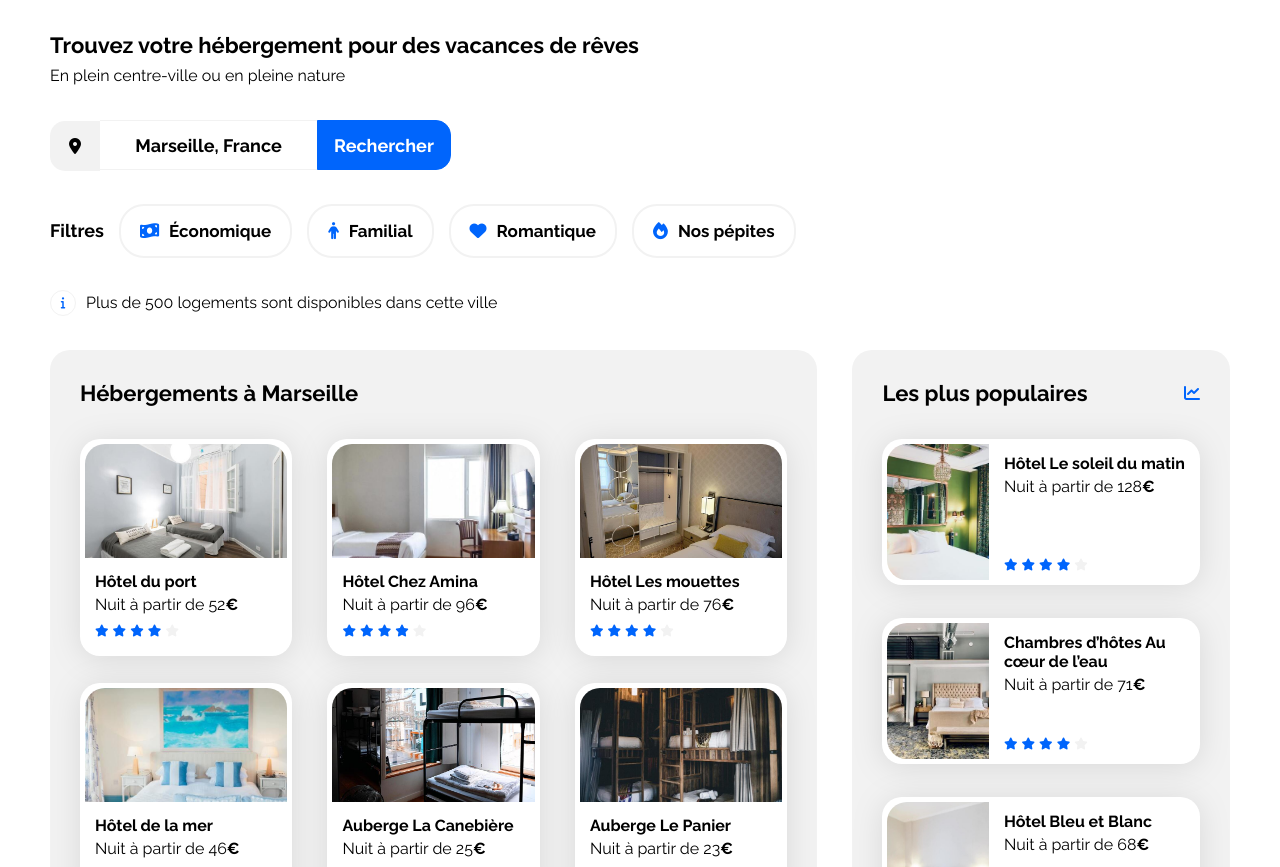
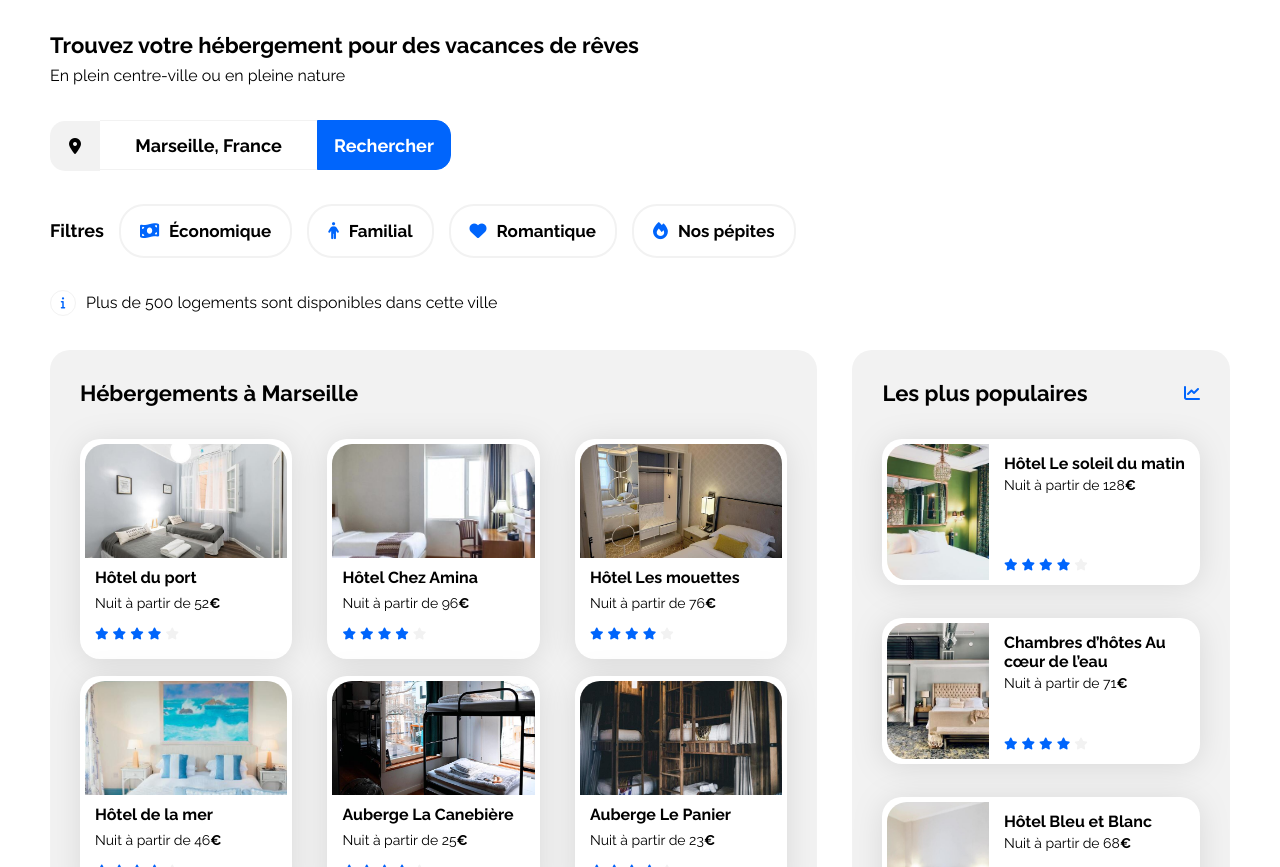
Before and after one commit to 16caracteres/Andriamahatratra_Camille_1_code_10023, a plain HTML site: page index.html in a window 1280 px wide. Shown: the part 82-949 px from the top of the page. Drawn offline with Linux system fonts and the light colour scheme.

Commit message:
Correction cartes et finalisation

```diff
--- a/css/style.css
+++ b/css/style.css
@@ -219,7 +219,11 @@ nav a.active, nav a:hover {
 }
 
 .card-title {
-    font-size: 16px;
+    font-size: 1rem;
+}
+
+.card-subtitle {
+    font-size: 0.875rem;
 }
 
 .euro {
@@ -258,14 +262,15 @@ nav a.active, nav a:hover {
 }
 
 .hebergements-cards a{
-    min-width: 30%;
-    max-width: 30%;
+    width: 30%;
 }
-/*
-.hebergements-cards .card {
-    height: 250px;
+
+.hebergements .card {
+    display: flex;
+    flex-direction: column;
+    height: 100%;
 }
-*/
+
 .hebergements-cards img {
     height: 114px;
     width: 100%;
@@ -279,6 +284,7 @@ nav a.active, nav a:hover {
     display: flex;
     flex-direction: column;
     justify-content: space-between;
+    flex: 1;
 }
 
 .hebergements-cards .card-title {
@@ -291,7 +297,7 @@ nav a.active, nav a:hover {
 }
 
 .hebergements-cards .card-rating {
-    margin-top: 4px;
+    margin-top: auto;
     margin-bottom: 10px;
 }
 
@@ -349,7 +355,7 @@ nav a.active, nav a:hover {
 
 .activites {
     margin-top: 65px;
-    margin-bottom: 65px; /* à retirer une fois le footer fait */
+    margin-bottom: 65px;
 }
 
 .activites-cards {
--- a/index.html
+++ b/index.html
@@ -63,10 +63,8 @@
                         <article class="card">
                             <img src="./images/hebergements/fred-kleber.jpg" alt="Image de la chambre d'hôtel montrant deux lits">
                                 <div class="card-content">
-                                    <div class="card-txt">
                                     <h3 class="card-title">Hôtel du port</h3>
                                     <p class="card-subtitle">Nuit à partir de 52<span class="euro">€</span></p>
-                                    </div>
                                     <div class="card-rating">
                                         <i class="fa-xs fa-solid fa-star" aria-hidden="true"></i>
                                         <i class="fa-xs fa-solid fa-star" aria-hidden="true"></i>
@@ -82,10 +80,8 @@
                         <article class="card">
                             <img src="./images/hebergements/febrian-zakaria.jpg" alt="Image de la chambre d'hôtel montrant un lit et un bureau">
                                 <div class="card-content">
-                                    <div class="card-txt">
                                     <h3 class="card-title">Hôtel Chez Amina</h3>
                                     <p class="card-subtitle">Nuit à partir de 96<span class="euro">€</span></p>
-                                    </div>
                                     <div class="card-rating">
                                         <i class="fa-xs fa-solid fa-star" aria-hidden="true"></i>
                                         <i class="fa-xs fa-solid fa-star" aria-hidden="true"></i>
@@ -101,10 +97,8 @@
                         <article class="card">
                             <img src="./images/hebergements/reisetopia.jpg" alt="Image de la chambre d'hôtel montrant un lit et une armoire">
                                 <div class="card-content">
-                                    <div class="card-txt">
                                     <h3 class="card-title">Hôtel Les mouettes</h3>
                                     <p class="card-subtitle">Nuit à partir de 76<span class="euro">€</span></p>
-                                    </div>
                                     <div class="card-rating">
                                         <i class="fa-xs fa-solid fa-star" aria-hidden="true"></i>
                                         <i class="fa-xs fa-solid fa-star" aria-hidden="true"></i>
@@ -120,10 +114,8 @@
                         <article class="card">
                             <img src="./images/hebergements/annie-spratt.jpg" alt="Image de la chambre d'hôtel montrant un lit dans une décoration marine">
                                 <div class="card-content">
-                                    <div class="card-txt">
                                     <h3 class="card-title">Hôtel de la mer</h3>
                                     <p class="card-subtitle">Nuit à partir de 46<span class="euro">€</span></p>
-                                    </div>
                                     <div class="card-rating">
                                         <i class="fa-xs fa-solid fa-star" aria-hidden="true"></i>
                                         <i class="fa-xs fa-solid fa-star" aria-hidden="true"></i>
@@ -139,10 +131,8 @@
                         <article class="card">
                             <img src="./images/hebergements/marcus-loke.jpg" alt="Image de la chambre de l'auberge montrant deux lits superposés">
                                 <div class="card-content">
-                                    <div class="card-txt">
                                     <h3 class="card-title">Auberge La Canebière</h3>
                                     <p class="card-subtitle">Nuit à partir de 25<span class="euro">€</span></p>
-                                    </div>
                                     <div class="card-rating">
                                         <i class="fa-xs fa-solid fa-star" aria-hidden="true"></i>
                                         <i class="fa-xs fa-solid fa-star" aria-hidden="true"></i>
@@ -158,10 +148,8 @@
                         <article class="card">
                             <img src="./images/hebergements/nicate-lee.jpg" alt="Image de la chambre de l'auberge montrant des lits en bois superposés">
                                 <div class="card-content">
-                                    <div class="card-txt">
                                     <h3 class="card-title">Auberge Le Panier</h3>
                                     <p class="card-subtitle">Nuit à partir de 23<span class="euro">€</span></p>
-                                    </div>
                                     <div class="card-rating">
                                         <i class="fa-xs fa-solid fa-star" aria-hidden="true"></i>
                                         <i class="fa-xs fa-solid fa-star" aria-hidden="true"></i>
```
Lines whose indentation alone changed are shown as unchanged.
